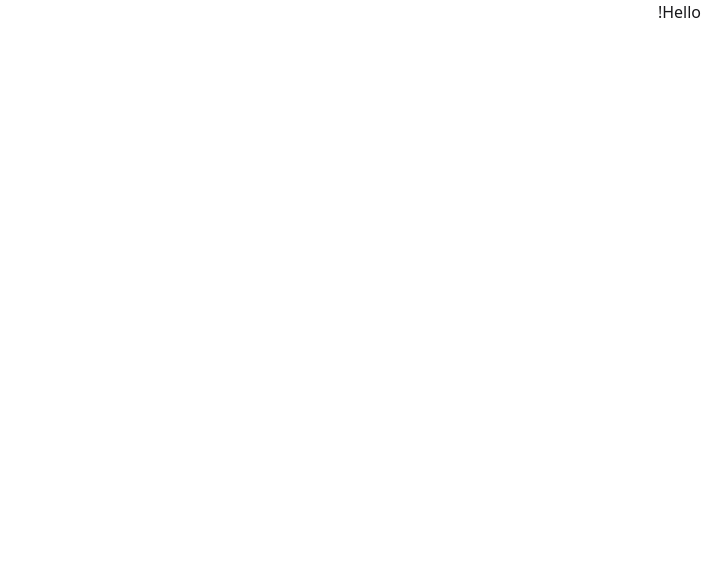
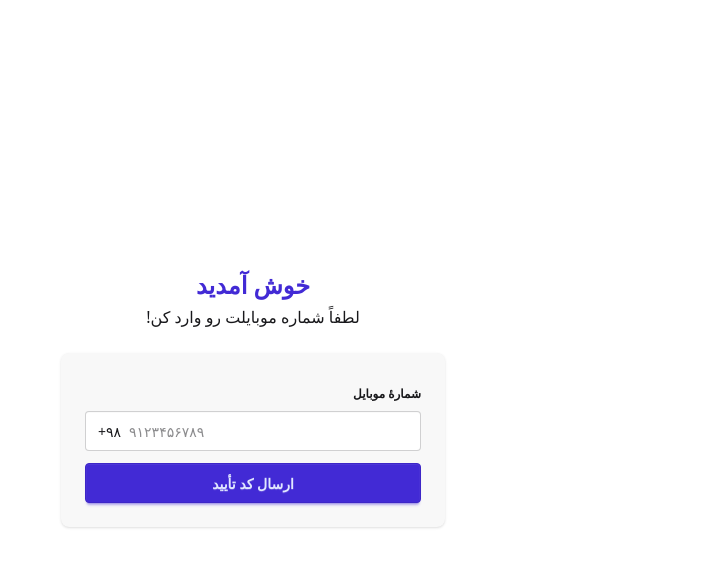
Before and after one commit to amir-reza-bijandi/tea-speak, a SvelteKit app: page / in a window 1280 px wide. Shown: the top 566 px of the page, without its empty margins (578-1280 px from the left). Built offline with nearby package versions, Linux system fonts and the light colour scheme.

Commit message:
feat: build basic login functionality

```diff
--- /dev/null
+++ b/src/lib/components/alerts.svelte
@@ -0,0 +1,24 @@
+<script lang="ts">
+	import { alertStore } from '$lib/stores/alert-store.svelte';
+</script>
+
+<div class="toast toast-start toast-top">
+	{#each alertStore.alerts as { text, variant }}
+		<div
+			class={[
+				'alert',
+				variant === 'info'
+					? 'alert-info'
+					: variant === 'success'
+						? 'alert-success'
+						: variant === 'warning'
+							? 'alert-warning'
+							: variant === 'error'
+								? 'alert-error'
+								: ''
+			]}
+		>
+			<span>{text}</span>
+		</div>
+	{/each}
+</div>
--- /dev/null
+++ b/src/lib/stores/alert-store.svelte.ts
@@ -0,0 +1,24 @@
+const TIMEOUT = 5000;
+
+type Varinat = 'info' | 'error' | 'success' | 'warning';
+type Alert = {
+	id: symbol;
+	text: string;
+	variant: Varinat;
+};
+
+class AlertStore {
+	alerts = $state<Alert[]>([]);
+	sendAlert(variant: Varinat, text: string) {
+		const id = Symbol();
+		this.alerts.push({
+			id,
+			text,
+			variant
+		});
+		setTimeout(() => {
+			this.alerts = this.alerts.filter((alert) => alert.id !== id);
+		}, TIMEOUT);
+	}
+}
+export const alertStore = new AlertStore();
--- a/src/routes/+layout.svelte
+++ b/src/routes/+layout.svelte
@@ -1,7 +1,9 @@
 <script lang="ts">
+	import Alerts from '$lib/components/alerts.svelte';
 	import '../app.css';
 
 	let { children } = $props();
 </script>
 
+<Alerts />
 {@render children()}
--- a/src/routes/+page.svelte
+++ b/src/routes/+page.svelte
@@ -1 +1,62 @@
-<h1>Hello World!</h1>
+<script lang="ts">
+	import { alertStore } from '$lib/stores/alert-store.svelte';
+	import type { EventHandler } from 'svelte/elements';
+
+	type Data = {
+		success: boolean;
+		type: 'REGISTER_INITIATED' | 'LOGIN_INITIATED' | 'ERROR';
+		message: string;
+	};
+
+	let phoneNumber = $state('');
+	let isSendingRequest = $state(false);
+	let data = $state<Data | null>(null);
+
+	const handleSubmit: EventHandler<SubmitEvent, HTMLFormElement> = async (e) => {
+		e.preventDefault();
+		isSendingRequest = true;
+		try {
+			const response = await fetch('https://dev.xperia.top/v1/auth/initiate', {
+				method: 'POST',
+				body: JSON.stringify({
+					phoneNumber: '+98' + phoneNumber
+				}),
+				headers: {
+					'Content-Type': 'application/json'
+				}
+			});
+			data = (await response.json()) as Data;
+			if (response.status === 400) alertStore.sendAlert('error', data.message);
+		} catch (ـ) {
+			alertStore.sendAlert('error', 'خطا در ارتباط با سرور!');
+		}
+		isSendingRequest = false;
+	};
+</script>
+
+<main class="flex min-h-screen flex-col items-center justify-center">
+	<div class="mb-6 grid gap-2 text-center">
+		<h2 class="text-2xl leading-none font-bold text-primary">خوش آمدید</h2>
+		<p>لطفاً شماره موبایلت رو وارد کن!</p>
+	</div>
+	<form class="card w-96 bg-base-200 shadow-sm" onsubmit={handleSubmit}>
+		<div class="card-body">
+			<fieldset class="fieldset">
+				<legend class="fieldset-legend">شمارهٔ موبایل</legend>
+				<label dir="ltr" class="input w-full">
+					+۹۸
+					<input type="text" class="grow" placeholder="۹۱۲۳۴۵۶۷۸۹" bind:value={phoneNumber} />
+				</label>
+			</fieldset>
+			<div class="card-actions justify-end">
+				<button class="btn w-full btn-primary" disabled={isSendingRequest}>
+					{#if isSendingRequest}
+						<span class="loading loading-md loading-spinner"></span>
+					{:else}
+						ارسال کد تأیید
+					{/if}
+				</button>
+			</div>
+		</div>
+	</form>
+</main>
```
Also changed, not shown: src/app.css (+5 -3 lines).
